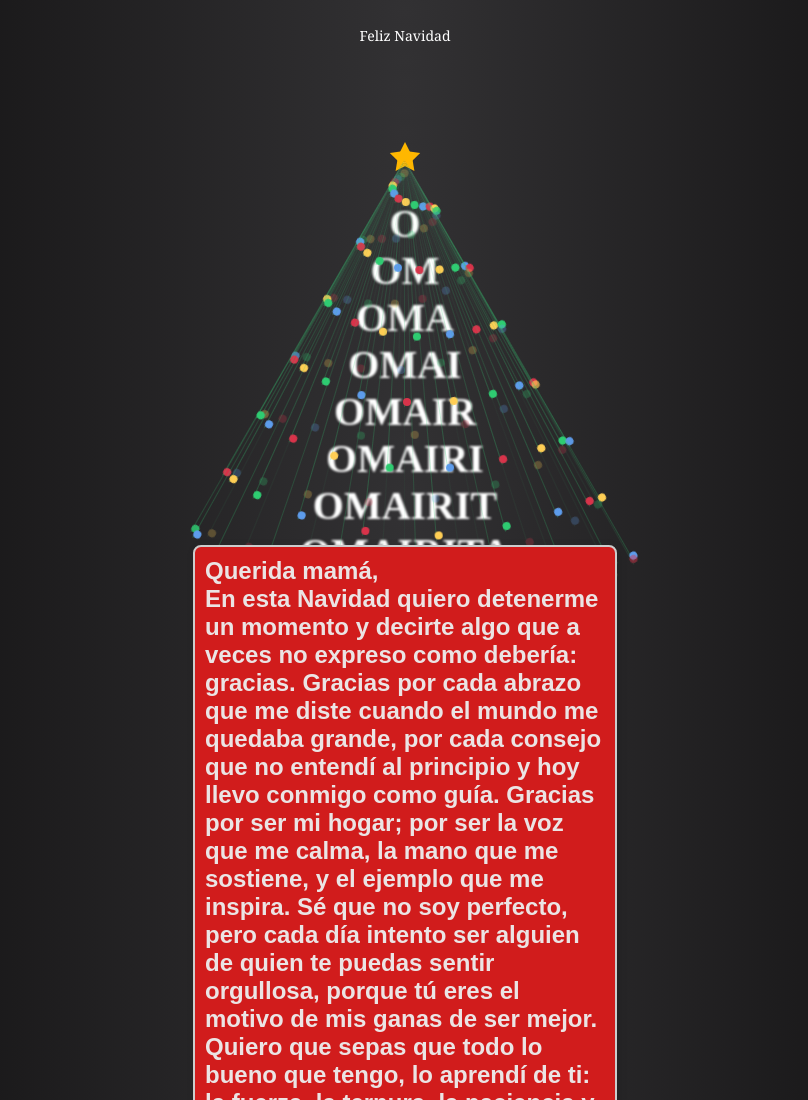
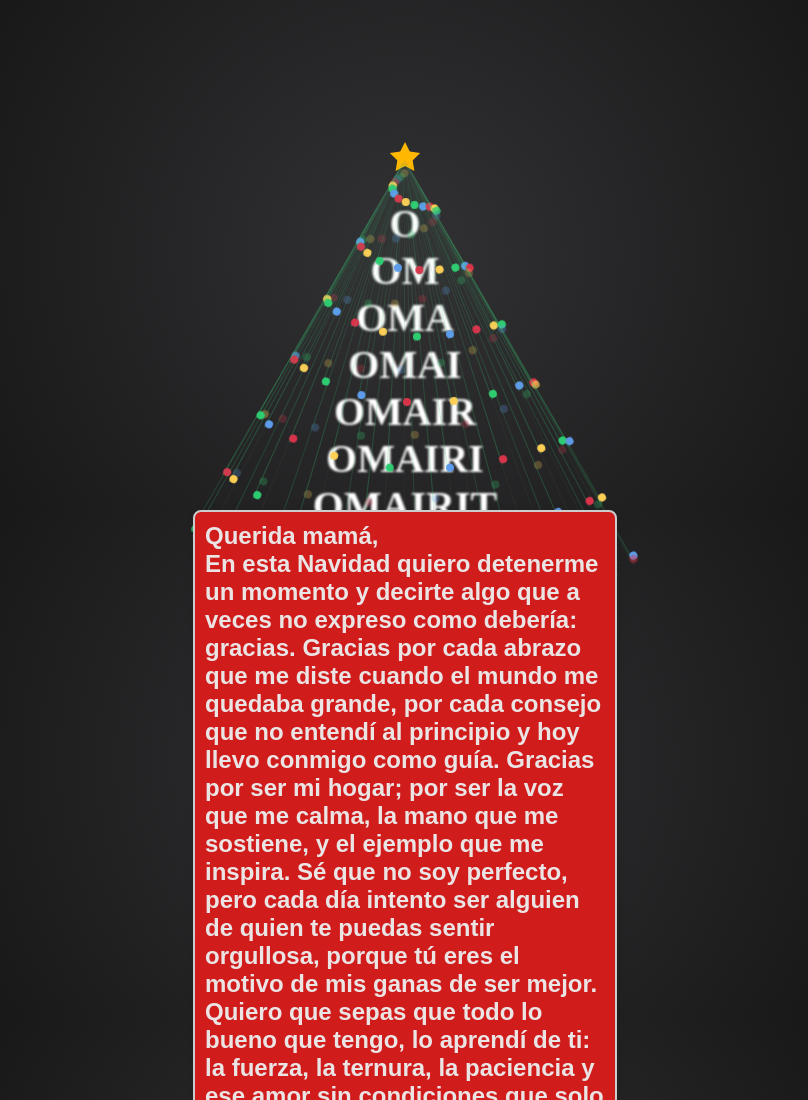
Before and after one commit to jaimote123/felinavidaOmai, a plain HTML site: page index.html in a window 1280 px wide. Shown: the top 1100 px of the page, without its empty margins (235-1043 px from the left). Drawn offline with Linux system fonts and the light colour scheme.

Commit message:
Update index.html

```diff
--- a/index.html
+++ b/index.html
@@ -1038,7 +1038,7 @@ body ul:nth-child(2) li:nth-child(4n+3):before {
       <span></span>
     </div>
     <div class="promo">
-      <p>Feliz Navidad</p>
+
      <div class="carta">
       <h2>Querida mamá,
         <BR>
```
